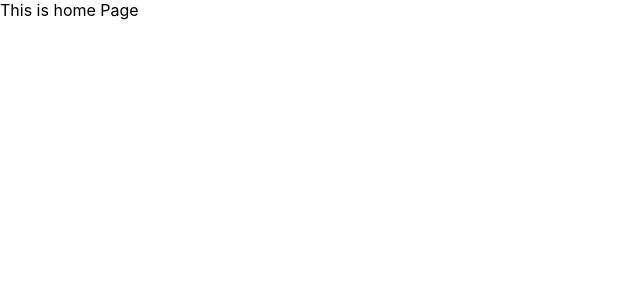
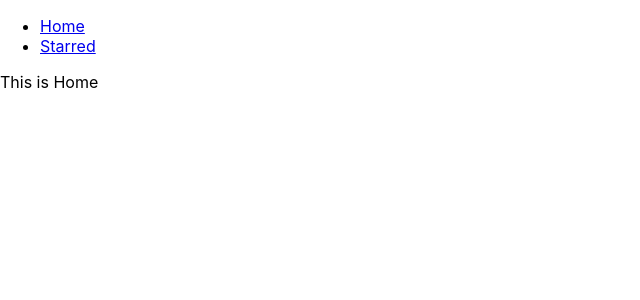
Before and after one commit to Mohamed-tahiri/Box-Office-React, a React (Create React App) app: page / in a window 1280 px wide. Shown: the top 300 px of the page, without its empty margins (0-640 px from the left). Built offline with nearby package versions, Linux system fonts and the light colour scheme.

Commit message:
added navbar and created page components

```diff
--- a/src/App.js
+++ b/src/App.js
@@ -1,19 +1,29 @@
 import React from 'react';
 import { Switch , Route } from 'react-router-dom';
+import Navs from './components/Navs';
+import Home from './pages/Home';
+import Starred from './pages/Starred';
 
 function App() {
   return (
+    <div>
+
+      <Navs />
+
       <Switch>
         <Route exact path="/">
-        This is home Page
+          <Home />
         </Route>
         <Route exact path="/starred">
-        This is starred
+          <Starred />
         </Route>
         <Route>
-        This is 404 page
+          <div>
+            Not found
+          </div>
         </Route>
       </Switch>
+    </div>
   );
 }
 
--- /dev/null
+++ b/src/components/Navs.js
@@ -0,0 +1,22 @@
+import React from 'react';
+import { Link } from 'react-router-dom';
+
+const LINKS = [
+    {to:'/', text:'Home'},
+    {to:'/starred', text:'Starred'}
+]
+
+
+function Navs(){
+    return (
+        <div>
+            <ul>
+                {
+                    LINKS.map(item =><li key={item.to}> <Link to={item.to}>{item.text}</Link> </li> )
+                }
+            </ul>
+        </div>
+    );
+}
+
+export default Navs
--- /dev/null
+++ b/src/pages/Home.js
@@ -0,0 +1,11 @@
+import React from 'react'
+
+function Home(){
+    return (
+        <div>
+            This is Home
+        </div>
+    )
+}
+
+export default Home
--- /dev/null
+++ b/src/pages/Starred.js
@@ -0,0 +1,11 @@
+import React from 'react'
+
+function Starred(){
+    return (
+        <div>
+            This is starred
+        </div>
+    )
+}
+
+export default Starred
```
Lines whose indentation alone changed are shown as unchanged.
